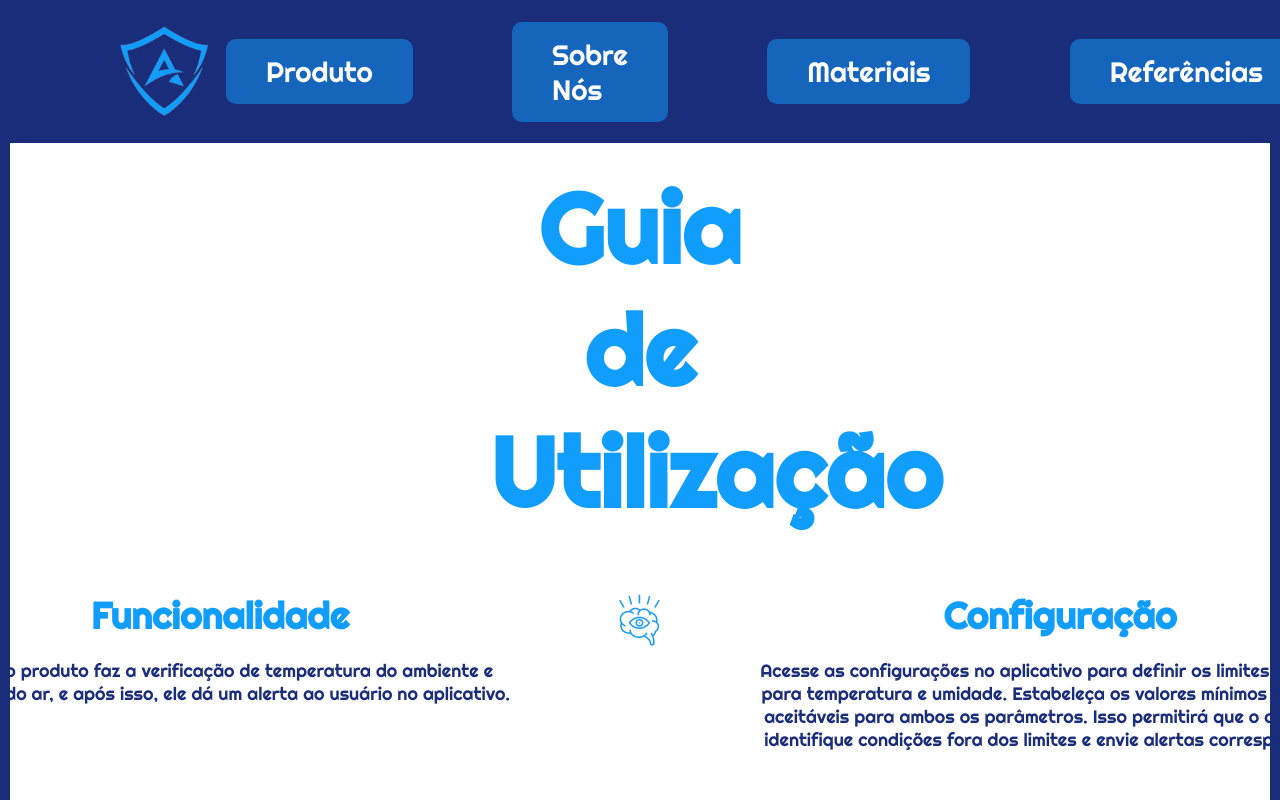
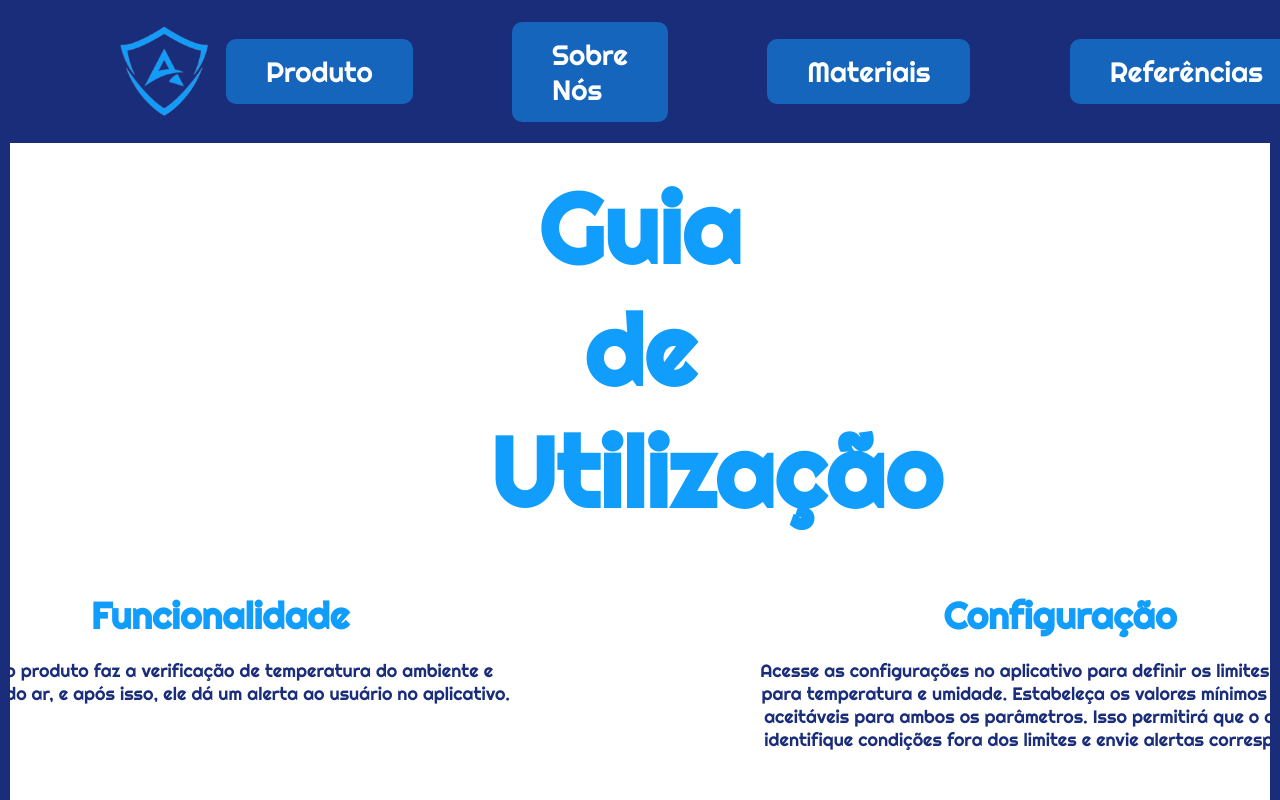
Before and after one commit to AndreyTrolezi/AeroGuardTech, a React (Vite) app: page /guia in a window 1280 px wide. Shown: the top 800 px of the page. Built offline with nearby package versions, Linux system fonts and the light colour scheme.

Commit message:
finalização 2.0

```diff
--- a/src/styles/Guia.styles.js
+++ b/src/styles/Guia.styles.js
@@ -43,7 +43,7 @@ export const Home = styled.div`
 
       .n2 {
         display: flex;
-        margin-top: 20px;
+        margin-top: 245px;
         align-items: center;
       }
 
@@ -64,7 +64,7 @@ export const Home = styled.div`
       }
 
       .numero2 {
-        margin-top: 232px;
+        margin-top: 10px;
       }
 
       .numero3 {
```
